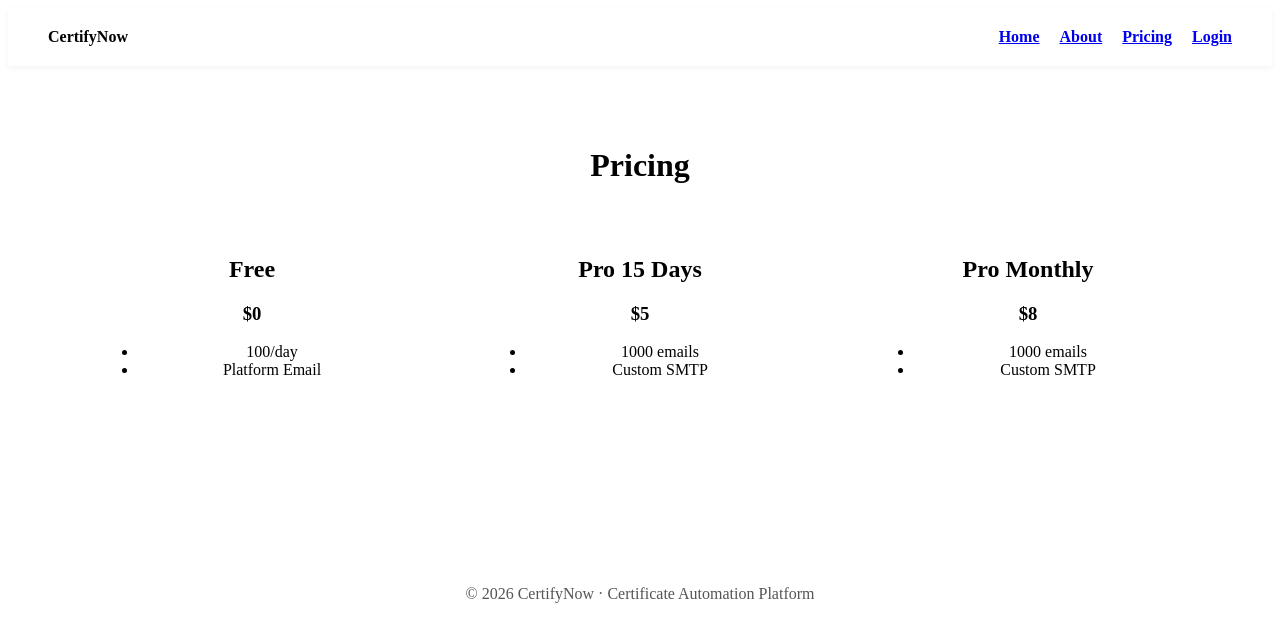
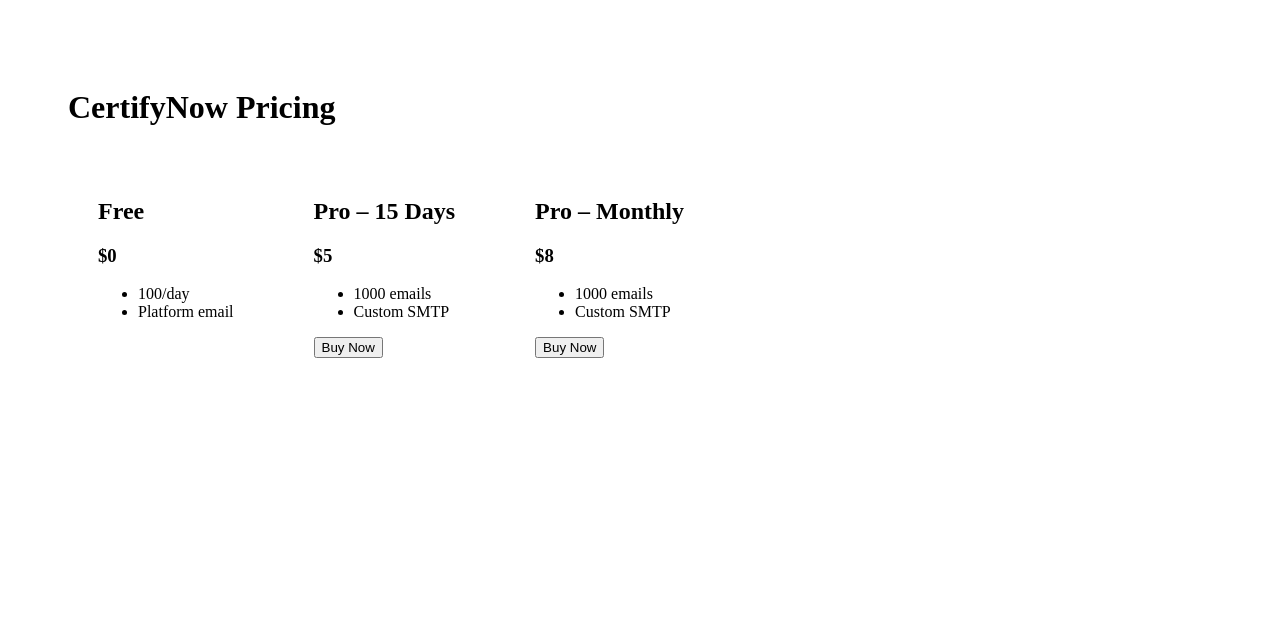
Before and after one commit to TPF-DEVESH/certifynow, a Next.js app in the folder frontend/: page /pricing in a window 1280 px wide. Shown: the top 642 px of the page. Built offline with nearby package versions, Linux system fonts and the light colour scheme.

Commit message:
Update pricing.js

```diff
--- a/frontend/pages/pricing.js
+++ b/frontend/pages/pricing.js
@@ -1,33 +1,54 @@
-import Navbar from "../components/Navbar";
-import Footer from "../components/Footer";
+import { getToken } from "../utils/auth";
+
+const API = "http://localhost:5000";
 
 export default function Pricing() {
+  const buy = async (plan) => {
+    const res = await fetch(`${API}/api/payment/checkout`, {
+      method: "POST",
+      headers: {
+        "Content-Type": "application/json",
+        Authorization: getToken()
+      },
+      body: JSON.stringify({ plan })
+    });
+
+    const data = await res.json();
+    window.location.href = data.url;
+  };
+
   return (
-    <>
-      <Navbar />
-      <div style={{ padding: 60, textAlign: "center" }}>
-        <h1>Pricing</h1>
+    <div style={{ padding: 60 }}>
+      <h1>CertifyNow Pricing</h1>
 
-        <div style={grid}>
-          <Plan title="Free" price="$0" features={["100/day", "Platform Email"]} />
-          <Plan title="Pro 15 Days" price="$5" features={["1000 emails", "Custom SMTP"]} />
-          <Plan title="Pro Monthly" price="$8" features={["1000 emails", "Custom SMTP"]} />
-        </div>
+      <div style={{ display: "flex", gap: 20 }}>
+        <Plan title="Free" price="$0" features={["100/day", "Platform email"]} />
+
+        <Plan
+          title="Pro – 15 Days"
+          price="$5"
+          features={["1000 emails", "Custom SMTP"]}
+          action={() => buy("15")}
+        />
+
+        <Plan
+          title="Pro – Monthly"
+          price="$8"
+          features={["1000 emails", "Custom SMTP"]}
+          action={() => buy("30")}
+        />
       </div>
-      <Footer />
-    </>
-  );
-}
-
-function Plan({ title, price, features }) {
-  return (
-    <div style={card}>
-      <h2>{title}</h2>
-      <h3>{price}</h3>
-      <ul>{features.map(f => <li key={f}>{f}</li>)}</ul>
     </div>
   );
 }
 
-const grid = { display: "grid", gridTemplateColumns: "repeat(auto-fit,minmax(220px,1fr))", gap: 20 };
-const card = { background: "#fff", padding: 30, borderRadius: 10 };
+function Plan({ title, price, features, action }) {
+  return (
+    <div style={{ background: "#fff", padding: 30, borderRadius: 10 }}>
+      <h2>{title}</h2>
+      <h3>{price}</h3>
+      <ul>{features.map(f => <li key={f}>{f}</li>)}</ul>
+      {action && <button onClick={action}>Buy Now</button>}
+    </div>
+  );
+}
```
